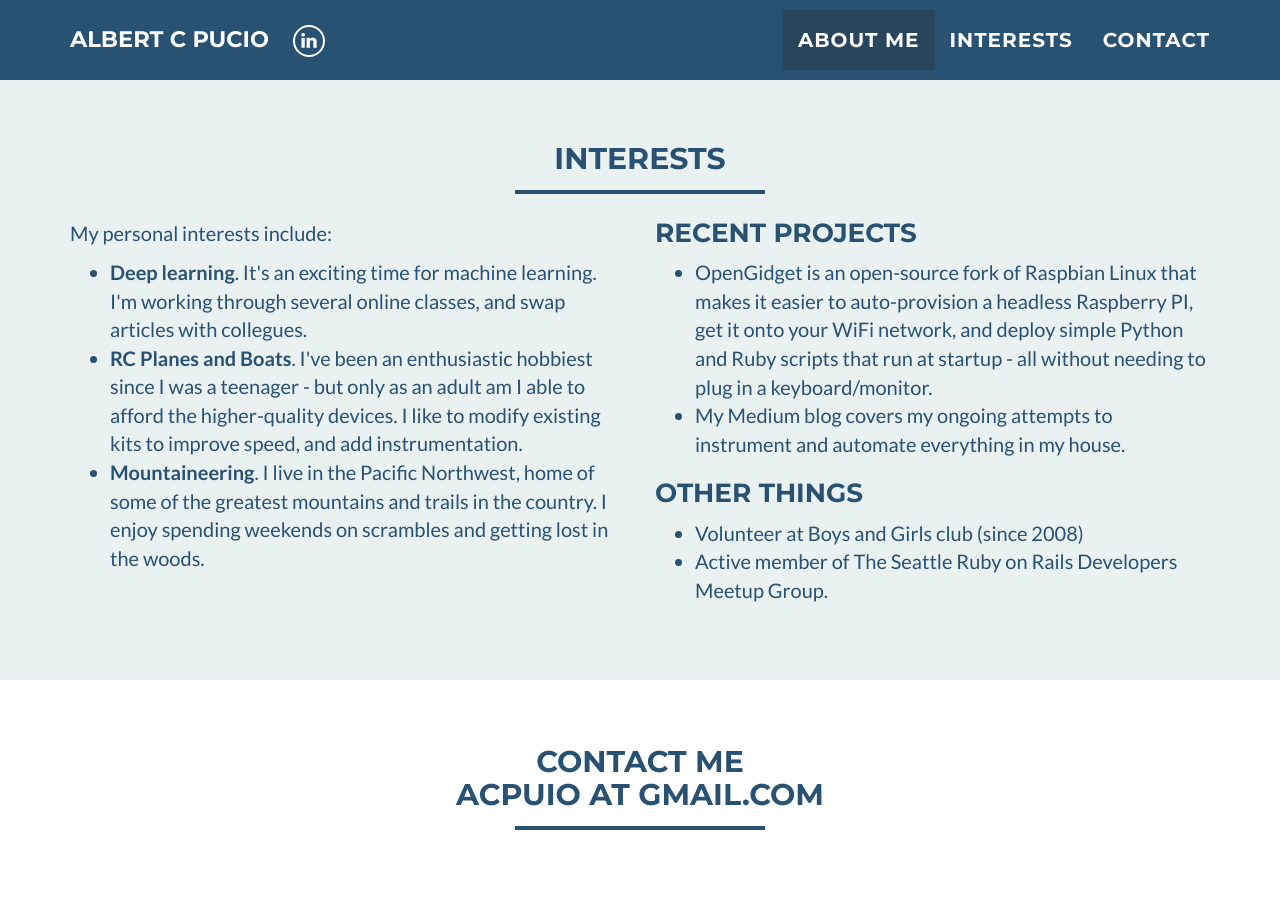
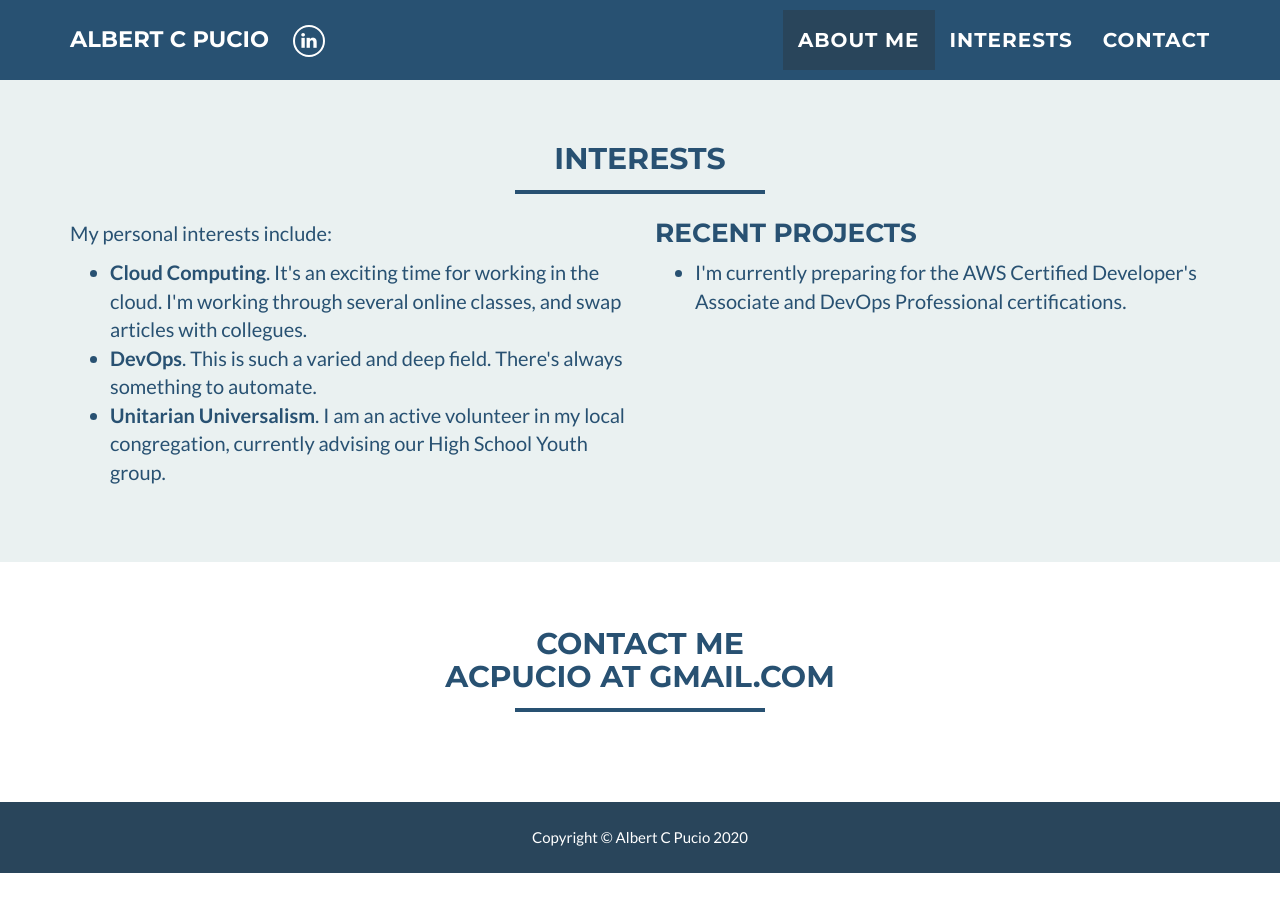
Before and after one commit to acpucio/acpucio.github.io, a Jekyll site: the page built from index.html, in a window 1280 px wide and 900 px high, scrolled down 1119 px. Built offline with Jekyll 4.4.1, drawn with Linux system fonts in a browser that asks for light colours; after the commit the page ends 1992 px from its top, so only the background shows below that.

Commit message:
added to interests

```diff
--- a/_includes/contact_form.html
+++ b/_includes/contact_form.html
@@ -4,7 +4,7 @@
 		<div class="row">
 			<div class="col-lg-12 text-center">
 				<h2>Contact Me</h2>
-				<h2>acpuio at gmail.com</h2>
+				<h2>acpucio at gmail.com</h2>
 				<hr />
 			</div>
 		</div>
--- a/_includes/interests.html
+++ b/_includes/interests.html
@@ -13,38 +13,36 @@
         </p>
 			<ul>
 			  <li>
-				 <b>Deep learning</b>. It's an exciting time for machine learning. I'm working through several online classes, and swap articles with collegues.
+				 <b>Cloud Computing</b>. It's an exciting time for working in the cloud. I'm working through several online classes, and swap articles with collegues.
 			  </li>
 			  <li>
-				  <b>RC Planes and Boats</b>. I've been an enthusiastic hobbiest since I was a teenager - but only as an adult am I able to afford the higher-quality
-          devices. I like to modify existing kits to improve speed, and add instrumentation.
+				 <b>DevOps</b>. This is such a varied and deep field. There's always something to automate.
 			  </li>
 			  <li>
-				  <b>Mountaineering</b>. I live in the Pacific Northwest, home of some of the greatest mountains and trails in the country. I enjoy spending weekends
-          on scrambles and getting lost in the woods.
-      </li>
+				  <b>Unitarian Universalism</b>. I am an active volunteer in my local congregation, currently advising our High School Youth group.
+			  </li>
 			</ul>
 		</div>
     <div class="col-sm-6">
       <h3 style="margin-top:0">Recent Projects</h3>
 		  <ul>
   			<li>
-          OpenGidget is an open-source fork of Raspbian Linux that makes it easier to auto-provision a headless Raspberry PI,
-          get it onto your WiFi network, and deploy simple Python and Ruby scripts that run at startup - all without needing to plug in a keyboard/monitor.
-    		</li>
-  			<li>
-          My Medium blog covers my ongoing attempts to instrument and automate everything in my house.
+			I'm currently preparing for the AWS Certified Developer's Associate and DevOps Professional certifications.
+    			</li>
+  			<!-- <li>
+          		My Medium blog covers my ongoing attempts to instrument and automate everything in my house.
   			</li>
+			-->
   		    </ul>
-  		    <h3>Other Things</h3>
+  		    <!--<h3>Other Things</h3>
   		    <ul>
   			<li>
-           Volunteer at Boys and Girls club (since 2008)
+		           Volunteer at Boys and Girls club (since 2008)
   			</li>
   			<li>
   			  Active member of The Seattle Ruby on Rails Developers Meetup Group.
   			</li>
-		   </ul>
+		    </ul>-->
       </div>
     </div>
   </div>
```
